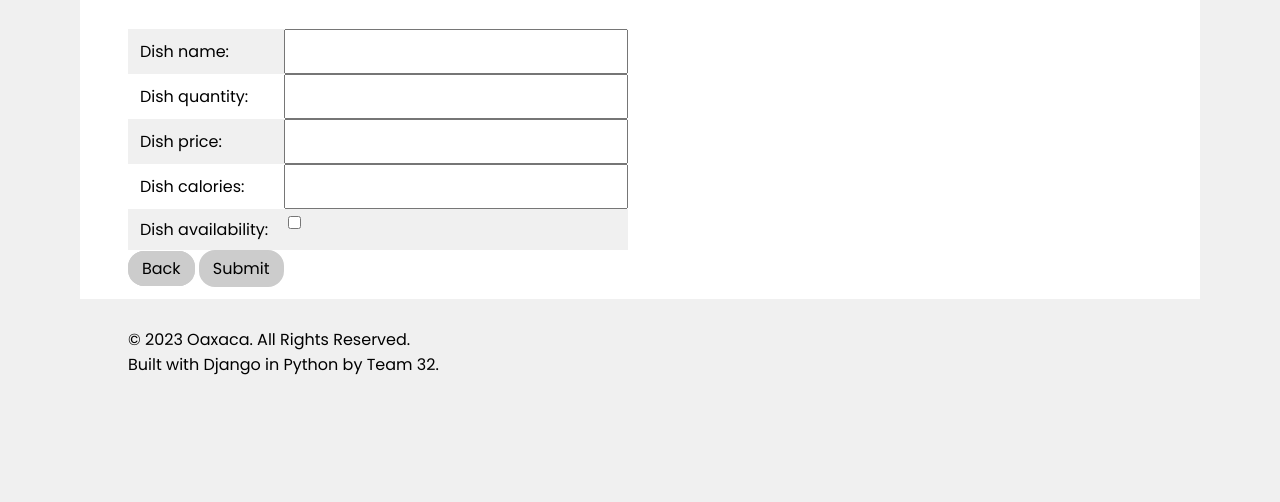
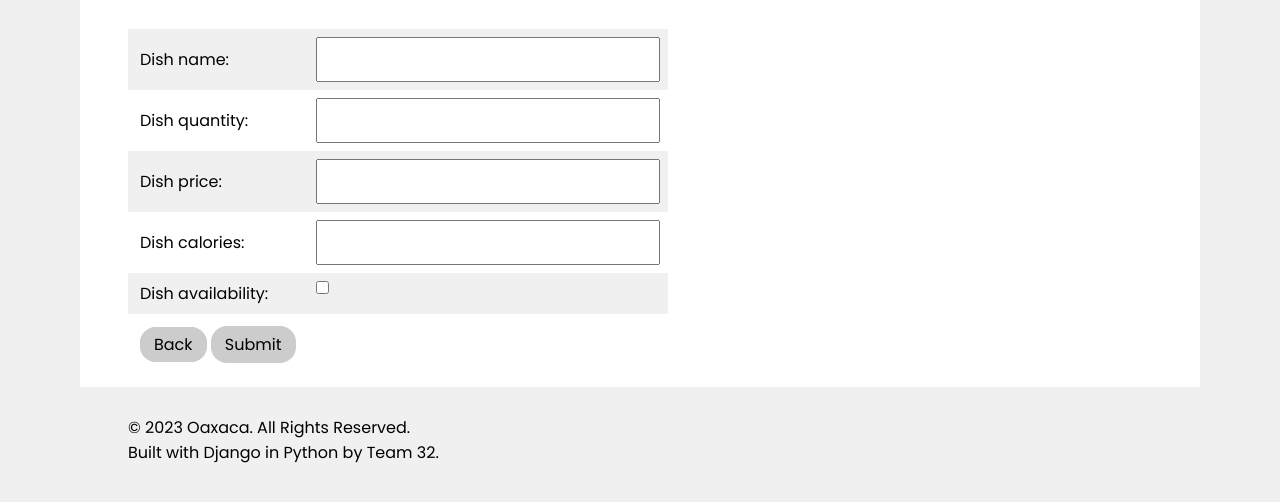
Before and after one commit to swinghin/CS2810-Team-Project-32, a Django app: template Oaxaca/restaurant/templates/restaurant/dish_details.html in a window 1280 px wide. Shown: the part 232-734 px from the top of the page. Run offline with Django 4.2, Linux system fonts and the light colour scheme; the template is opened without the code that fills it: values that come from a table or form of the project are taken from there, others are empty.

Commit message:
Add margin to table cells

```diff
--- a/Oaxaca/restaurant/static/css/styles.css
+++ b/Oaxaca/restaurant/static/css/styles.css
@@ -113,6 +113,7 @@ h6 {
 
 .table-cell {
     display: table-cell;
+    margin: 8px;
     padding: 8px 12px;
     vertical-align: middle;
 }
@@ -480,6 +481,10 @@ section {
     outline: none;
 }
 
+.form-buttons {
+    margin: 12px;
+}
+
 @media screen and (max-width:854px) {
     .dish-cards-grid {
         grid-template-columns: 1fr;
```
